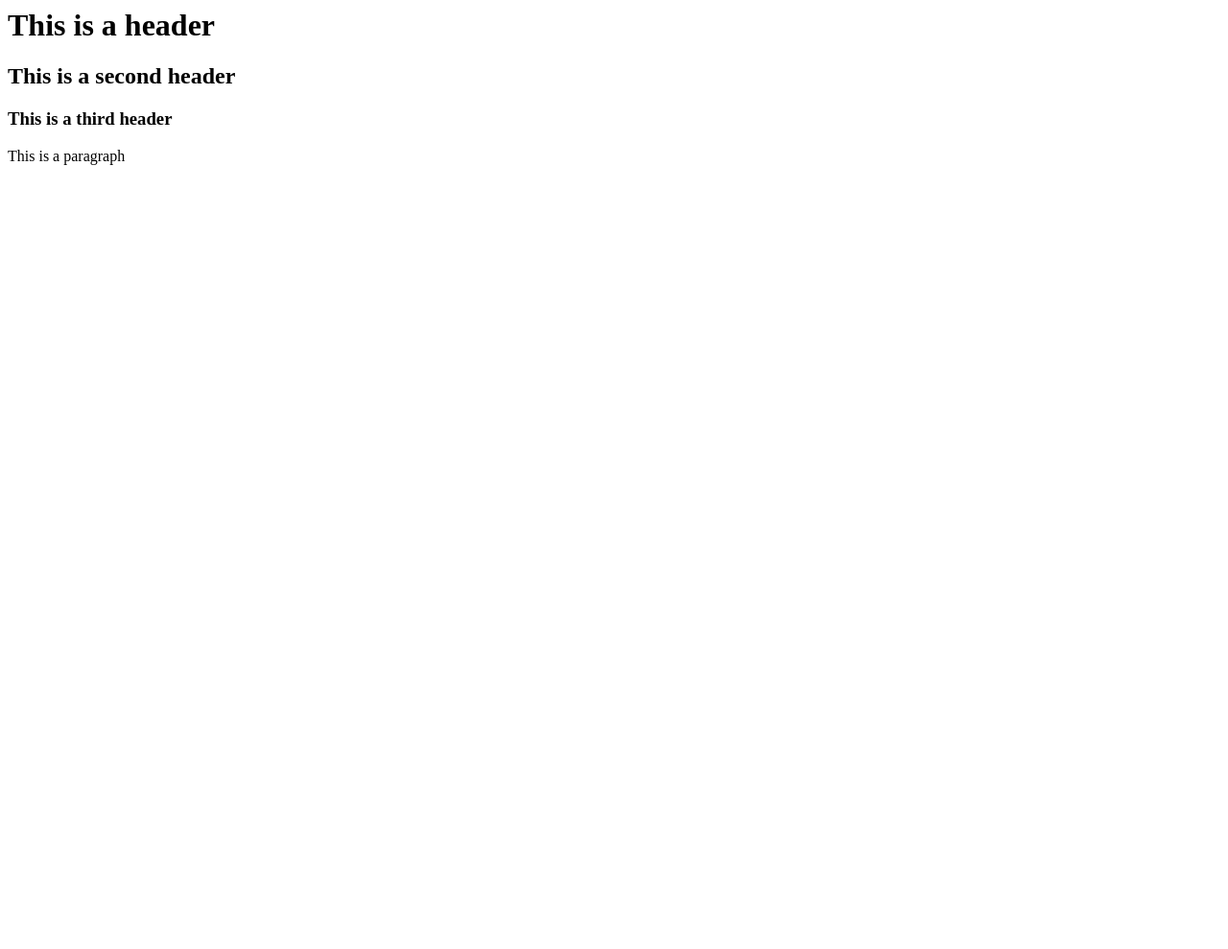
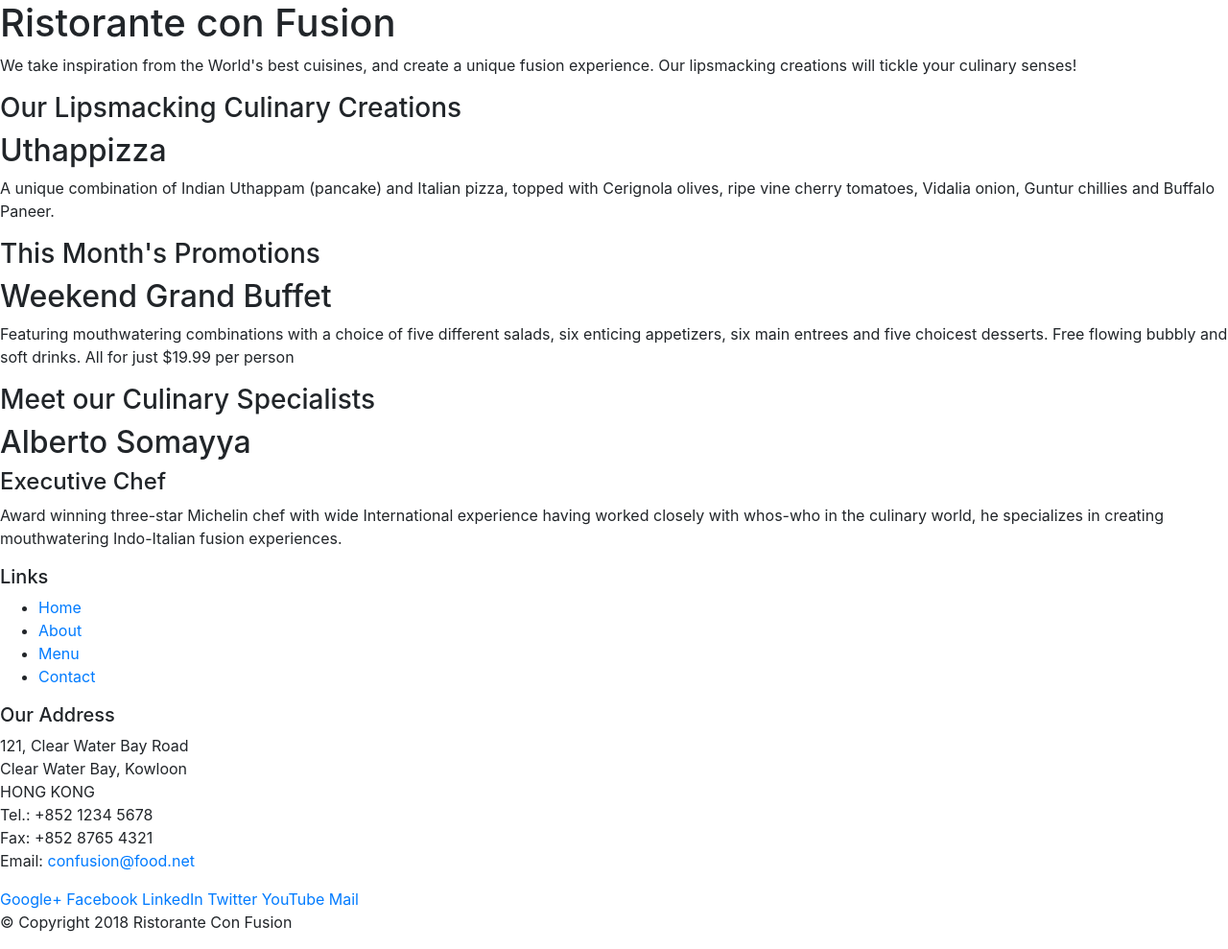
Before and after one commit to uzipaz/webapp, a website: page index.html in a window 1280 px wide. Shown: the whole page at 96% size. Before the commit the page ends 800 px from the top, so only its background shows below. Drawn offline with nearby package versions, Linux system fonts and the light colour scheme.

Commit message:
Introduced BootStrap4

```diff
--- a/index.html
+++ b/index.html
@@ -1,12 +1,113 @@
-<html>
+<!DOCTYPE html>
+<html lang="en">
+
 <head>
+    <title>Ristorante Con Fusion</title>
+	<!-- Required meta tags always come first -->
+    <meta charset="utf-8">
+    <meta name="viewport" content="width=device-width, initial-scale=1, shrink-to-fit=no">
+    <meta http-equiv="x-ua-compatible" content="ie=edge">
+
+    <!-- Bootstrap CSS -->
+    <link rel="stylesheet" href="node_modules/bootstrap/dist/css/bootstrap.min.css">
 </head>
 
-	<body>
-		<h1>This is a header</h1>
-		<h2>This is a second header</h2>
-		<h3>This is a third header</h3>
-		<p>This is a paragraph</p>
-	</body>
+<body>
+
+    <header>
+        <div>
+            <div>
+                <div>
+                    <h1>Ristorante con Fusion</h1>
+                    <p>We take inspiration from the World's best cuisines, and create a unique fusion experience. Our lipsmacking creations will tickle your culinary senses!</p>
+                </div>
+                <div>
+                </div>
+            </div>
+        </div>
+    </header>
+
+    <div>
+        <div>
+            <div>
+                <h3>Our Lipsmacking Culinary Creations</h3>
+            </div>
+            <div>
+                <h2>Uthappizza</h2>
+                <p>A unique combination of Indian Uthappam (pancake) and Italian pizza, topped with Cerignola olives, ripe vine cherry tomatoes, Vidalia onion, Guntur chillies and Buffalo Paneer.</p>
+            </div>
+        </div>
+
+
+        <div>
+            <div>
+                <h3>This Month's Promotions</h3>
+            </div>
+            <div>
+                <h2>Weekend Grand Buffet</h2>
+                <p>Featuring mouthwatering combinations with a choice of five different salads, six enticing appetizers, six main entrees and five choicest desserts. Free flowing bubbly and soft drinks. All for just $19.99 per person </p>
+            </div>
+        </div>
+
+        <div>
+            <div>
+                <h3>Meet our Culinary Specialists</h3>
+            </div>
+            <div>
+                <h2>Alberto Somayya</h2>
+                <h4>Executive Chef</h4>
+                <p>Award winning three-star Michelin chef with wide International experience having worked closely with whos-who in the culinary world, he specializes in creating mouthwatering Indo-Italian fusion experiences. </p>
+            </div>
+        </div>
+    </div>
+
+    <footer>
+        <div>
+            <div>
+                <div>
+                    <h5>Links</h5>
+                    <ul>
+                        <li><a href="#">Home</a></li>
+                        <li><a href="#">About</a></li>
+                        <li><a href="#">Menu</a></li>
+                        <li><a href="#">Contact</a></li>
+                    </ul>
+                </div>
+                <div>
+                    <h5>Our Address</h5>
+                    <address>
+		              121, Clear Water Bay Road<br>
+		              Clear Water Bay, Kowloon<br>
+		              HONG KONG<br>
+		              Tel.: +852 1234 5678<br>
+		              Fax: +852 8765 4321<br>
+		              Email: <a href="mailto:confusion@food.net">confusion@food.net</a>
+		           </address>
+                </div>
+                <div>
+                    <div>
+                        <a href="http://google.com/+">Google+</a>
+                        <a href="http://www.facebook.com/profile.php?id=">Facebook</a>
+                        <a href="http://www.linkedin.com/in/">LinkedIn</a>
+                        <a href="http://twitter.com/">Twitter</a>
+                        <a href="http://youtube.com/">YouTube</a>
+                        <a href="mailto:">Mail</a>
+                    </div>
+                </div>
+           </div>
+           <div>
+                <div>
+                    <p>© Copyright 2018 Ristorante Con Fusion</p>
+                </div>
+           </div>
+        </div>
+    </footer>
+
+	<!-- jQuery first, then Popper.js, then Bootstrap JS. -->
+    <script src="node_modules/jquery/dist/jquery.slim.min.js"></script>
+    <script src="node_modules/popper.js/dist/umd/popper.min.js"></script>
+    <script src="node_modules/bootstrap/dist/js/bootstrap.min.js"></script>
+
+</body>
 
 </html>
```
Also changed, not shown: package.json (+7 -2 lines), 1 other file.
